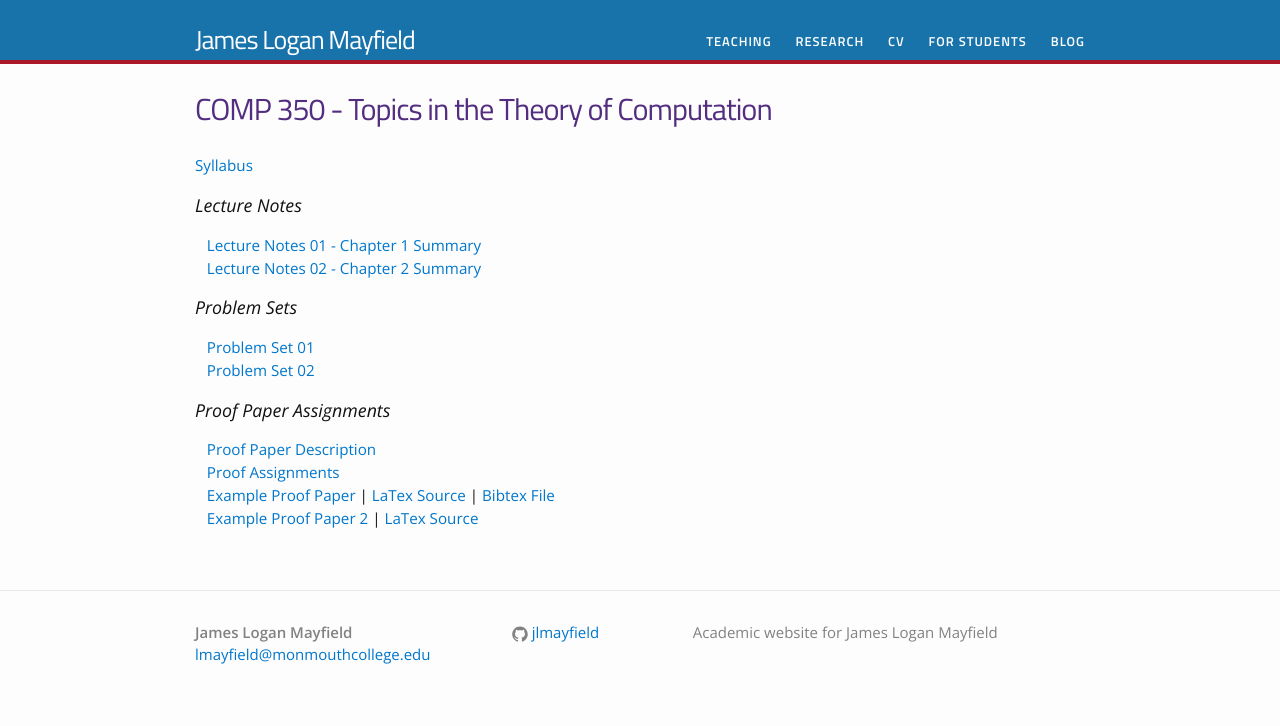
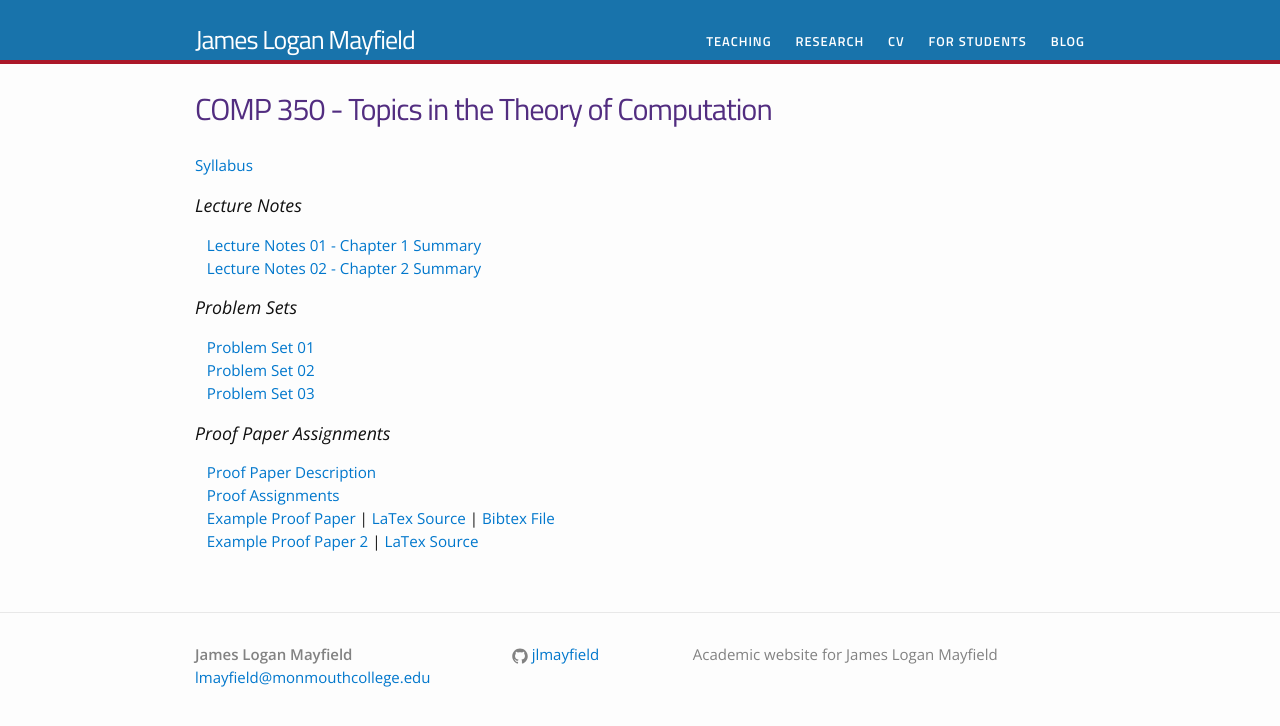
Before and after one commit to jlmayfield/jlmayfield.github.io, a Jekyll site: the page built from teaching/comp350-theory.md, in a window 1280 px wide. Shown: the top 726 px of the page. Built offline with Jekyll 4.4.1, drawn with Linux system fonts in a browser that asks for light colours.

Commit message:
c350-theory updates for chap3

```diff
--- a/teaching/comp350-theory.md
+++ b/teaching/comp350-theory.md
@@ -14,6 +14,7 @@
 
 &nbsp;&nbsp;&nbsp;[Problem Set 01](/teaching/COMP350-Theory/psets/comp350-pset-01.pdf)
 &nbsp;&nbsp;&nbsp;[Problem Set 02](/teaching/COMP350-Theory/psets/comp350-pset-02.pdf)
+&nbsp;&nbsp;&nbsp;[Problem Set 03](/teaching/COMP350-Theory/psets/comp350-pset-03.pdf)
 
 
 ### Proof Paper Assignments
```
Also changed, not shown: 2 other files.
